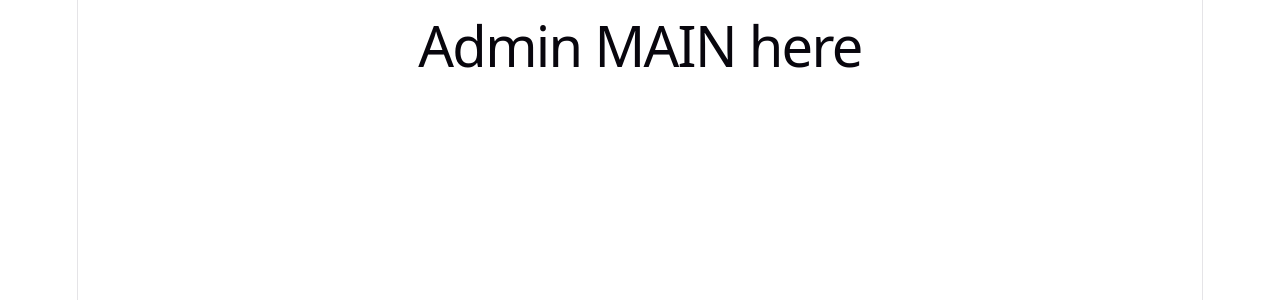
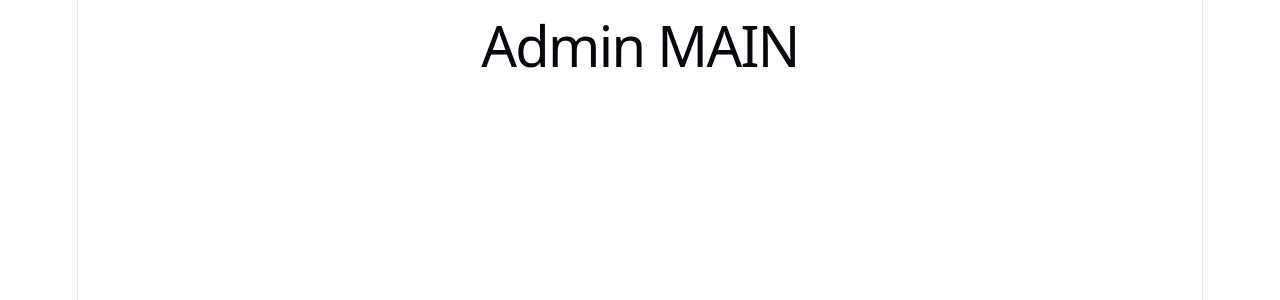
Before and after one commit to JohnnySench/turbo-demo, a Vue app in the folder apps/admin/: page /admin/ in a window 1280 px wide. Shown: the top 300 px of the page. Built offline with nearby package versions, Linux system fonts and the light colour scheme.

Commit message:
AD-1: fix page

```diff
--- a/apps/admin/src/pages/Main.vue
+++ b/apps/admin/src/pages/Main.vue
@@ -3,7 +3,7 @@
 </script>
 
 <template>
-  <h1>Admin MAIN here</h1>
+  <h1>Admin MAIN</h1>
 </template>
 
 <style scoped>
```
